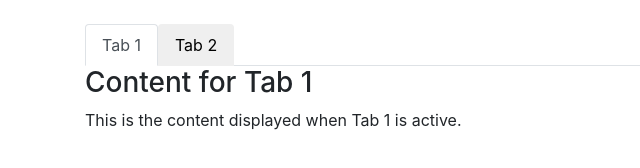
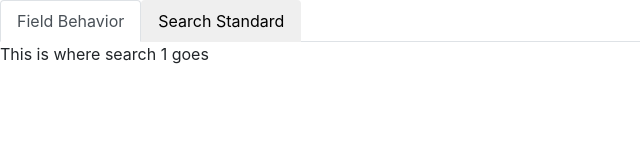
Before and after one commit to taracbarnett/sample-search-standards-documentation, a plain HTML site: page index.html in a window 1280 px wide. Shown: the whole page, without its empty margins (0-640 px from the left). Drawn offline with nearby package versions, Linux system fonts and the light colour scheme.

Commit message:
Update index.html

```diff
--- a/index.html
+++ b/index.html
@@ -7,28 +7,17 @@
     <title>Search and Standards Documentation</title>
   </head>
   <body>
-<div class="container mt-4">
-  <!-- Tab Navigation -->
 <ul class="nav nav-tabs" id="myTab" role="tablist">
   <li class="nav-item" role="presentation">
-      <button class="nav-link active" id="tab1-tab" data-bs-toggle="tab" data-bs-target="#tab1-content" type="button" role="tab" aria-controls="tab1-content" aria-selected="true">Tab 1</button>
+    <button class="nav-link active" id="field-search" data-bs-toggle="tab" data-bs-target="#home" type="button" role="tab" aria-controls="home" aria-selected="true">Field Behavior</button>
   </li>
   <li class="nav-item" role="presentation">
-      <button class="nav-link" id="tab2-tab" data-bs-toggle="tab" data-bs-target="#tab2-content" type="button" role="tab" aria-controls="tab2-content" aria-selected="false">Tab 2</button>
+    <button class="nav-link" id="standard-search" data-bs-toggle="tab" data-bs-target="#profile" type="button" role="tab" aria-controls="profile" aria-selected="false">Search Standard</button>
   </li>
 </ul>
-
-  <!-- Tab Content -->
 <div class="tab-content" id="myTabContent">
-    <div class="tab-pane fade show active" id="tab1-content" role="tabpanel" aria-labelledby="tab1-tab">
-      <h3>Content for Tab 1</h3>
-      <p>This is the content displayed when Tab 1 is active.</p>
-    </div>
-    <div class="tab-pane fade" id="tab2-content" role="tabpanel" aria-labelledby="tab2-tab">
-      <h3>Content for Tab 2</h3>
-      <p>This is the content displayed when Tab 2 is active.</p>
-    </div>
-  </div>
+  <div class="tab-pane fade show active" id="home" role="tabpanel" aria-labelledby="field-search">This is where search 1 goes</div>
+  <div class="tab-pane fade" id="profile" role="tabpanel" aria-labelledby="standard-search">This is where search 2 goes</div>
 </div>
 
 
```
Lines whose indentation alone changed are shown as unchanged.
